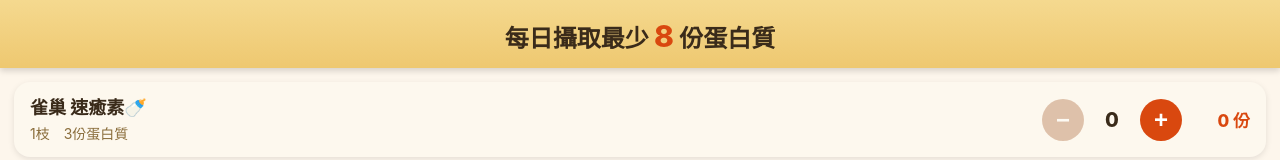
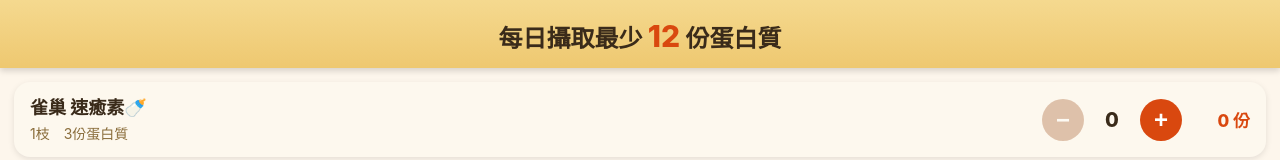
Before and after one commit to t6fg6b6dgm-cpu/protein-tracker, a plain HTML site: page index.html in a window 1280 px wide. Shown: the top 160 px of the page. Drawn offline with Linux system fonts and the light colour scheme.

Commit message:
Update index.html

```diff
--- a/index.html
+++ b/index.html
@@ -199,7 +199,7 @@
 <body>
 
 <header>
-  <h1>每日攝取最少 <span>8</span> 份蛋白質</h1>
+  <h1>每日攝取最少 <span>12</span> 份蛋白質</h1>
 </header>
 
 <div class="container">
```
